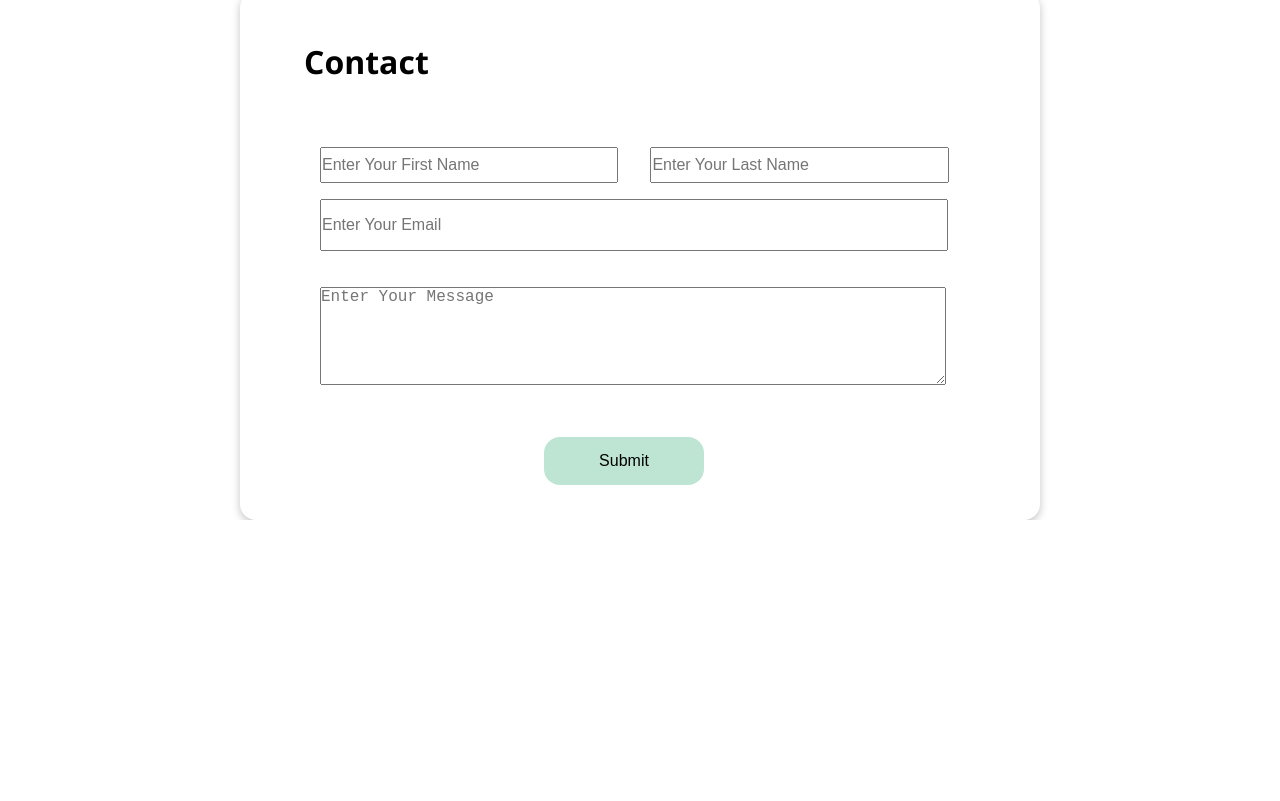
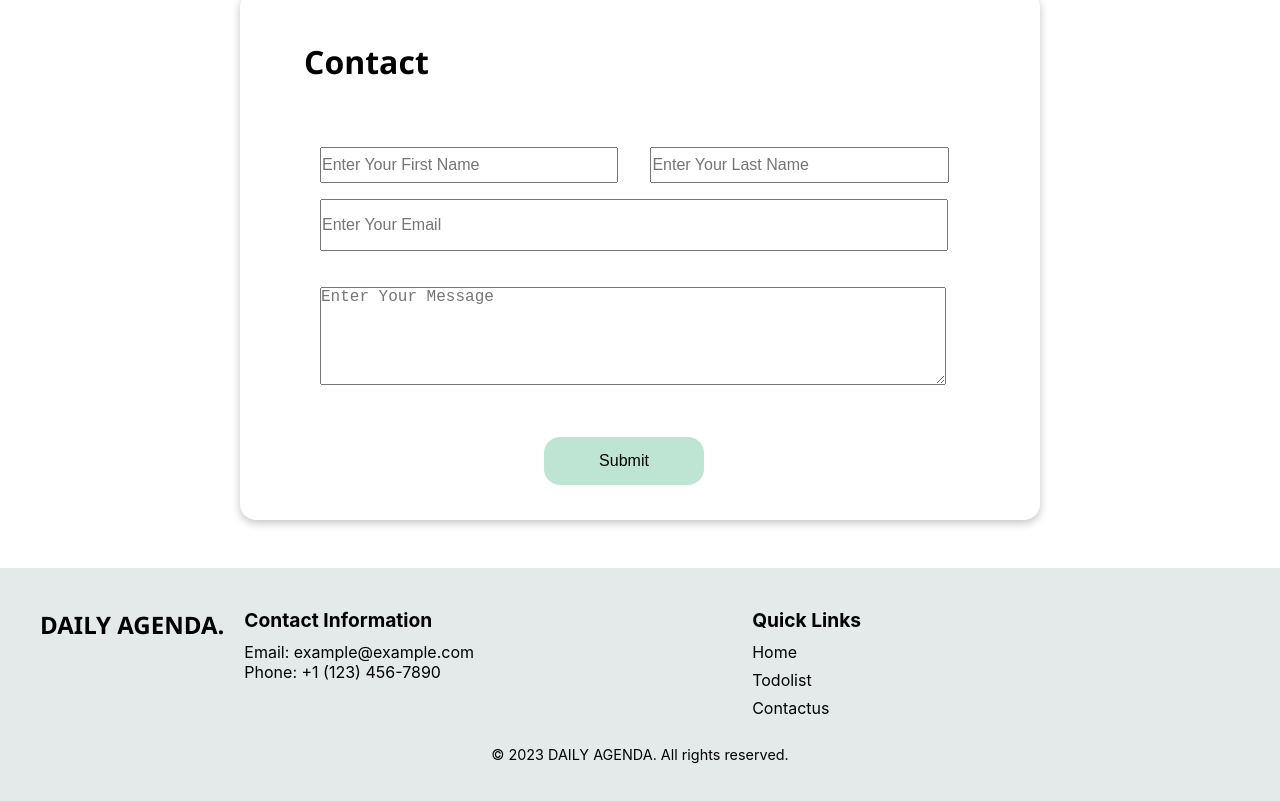
Before and after one commit to krinsh0906/MINIHACKETHONE, a React (Create React App) app in the folder minihackethone/: page / in a window 1280 px wide. Shown: the part 1318-2119 px from the top of the page. Before the commit the page ends 1838 px from the top, so only its background shows below. Built offline with nearby package versions, Linux system fonts and the light colour scheme.

Commit message:
add this css

```diff
--- a/minihackethone/src/App.js
+++ b/minihackethone/src/App.js
@@ -10,8 +10,8 @@ import Hometodo from './hometodo';
 import './hometodo.css'
 import Contactus from './contactus';
 import './contactus.css'
-// import Footer from './footer';
-// import './footer.css'
+import Footer from './footer';
+import './footer.css'
 
 
 function App() {
@@ -24,7 +24,7 @@ function App() {
       <Hero/>
       <Hometodo/>
       <Contactus/>
-      {/* <Footer/>  */}
+      <Footer/>
 
     </div>
   );
--- /dev/null
+++ b/minihackethone/src/footer.css
@@ -0,0 +1,59 @@
+/* Footer styles */
+.footer-container {
+    margin-top: 3rem;
+    background-color: #E3EAE9;
+    color: #000;
+    padding: 40px 0;
+  }
+
+  .footer-content {
+    display: flex;
+    justify-content: space-between;
+    max-width: 1200px;
+    margin: 0 auto;
+    padding: 0 20px;
+  }
+
+  .footer-logo {
+
+    font-family: 'Segoe UI', Tahoma, Geneva, Verdana, sans-serif;  }
+
+  .footer-info, .footer-links {
+    flex: 1;
+    margin: 0 20px;
+  }
+
+  .footer-info h3,
+  .footer-links h3 {
+    font-size: 1.2rem;
+    margin-bottom: 10px;
+  }
+
+  .footer-links ul {
+    list-style: none;
+    padding: 0;
+  }
+
+  .footer-links ul li {
+    margin-bottom: 8px;
+  }
+
+  .footer-links ul li a {
+    color: #000;
+    text-decoration: none;
+  }
+
+  .footer-links ul li a:hover {
+    text-decoration: underline;
+  }
+
+  .footer-bottom {
+    text-align: center;
+    padding-top: 20px;
+  }
+
+  .footer-bottom p {
+    font-size: 0.9rem;
+  }
+
+  /* Add additional styling as needed */
--- /dev/null
+++ b/minihackethone/src/footer.js
@@ -0,0 +1,34 @@
+import React from 'react';
+
+const Footer = () => {
+    return (
+        <footer className="footer-container">
+            <div className="footer-content">
+                <div className="footer-logo">
+                    <h2>
+                        DAILY AGENDA.
+                    </h2>
+                </div>
+                <div className="footer-info">
+                    <h3>Contact Information</h3>
+                    <p>Email: example@example.com</p>
+                    <p>Phone: +1 (123) 456-7890</p>
+                </div>
+                <div className="footer-links">
+                    <h3>Quick Links</h3>
+                    <ul>
+                        <li><a href="/">Home</a></li>
+                        <li><a href="/about">Todolist</a></li>
+                        <li><a href="/services">Contactus</a></li>
+                    </ul>
+                </div>
+            </div>
+            <div className="footer-bottom">
+
+                <p>&copy; {new Date().getFullYear()} DAILY AGENDA. All rights reserved.</p>
+            </div>
+        </footer>
+    );
+};
+
+export default Footer;
```
